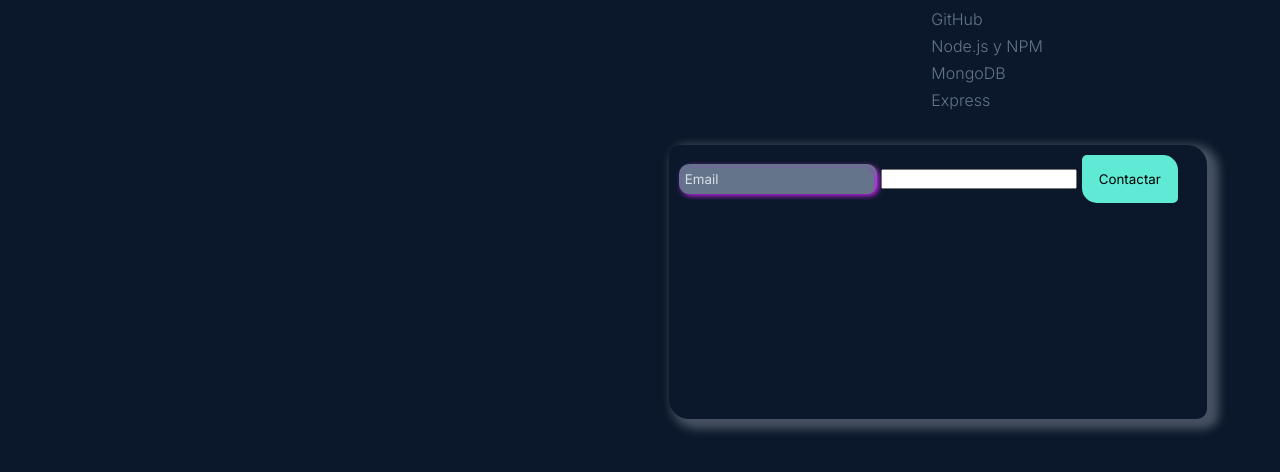
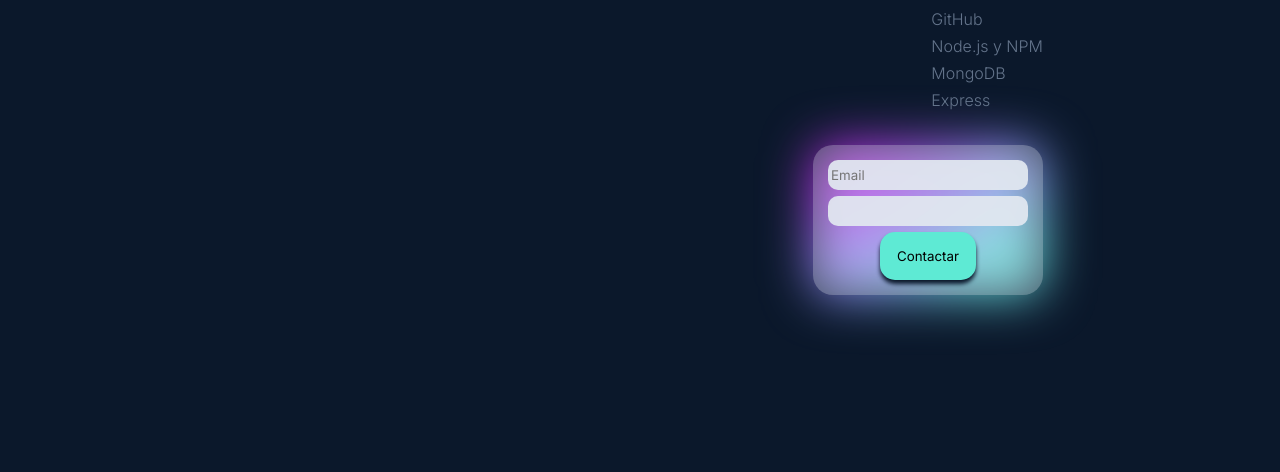
Before and after one commit to JohanAndres1/html-intro, a plain HTML site: page index.html in a window 1280 px wide. Shown: the part 614-1086 px from the top of the page. After the commit the page ends 989 px from the top, so only its background shows below. Drawn offline with Linux system fonts and the light colour scheme.

Commit message:
dando estilo al footer de contacto

```diff
--- a/Estilo.css
+++ b/Estilo.css
@@ -32,13 +32,13 @@
     right: -10px;
     filter: opacity(.5) blur(20px);
     border-radius: 50%;
-    animation: fondo-1 5s linear normal infinite;
+    animation: fondo-1 3s linear normal infinite;
 }
 .fondo::after {
     top: 110px;
     left: 170px;
     background-image: radial-gradient( var(--color-opcion-2), transparent 70%);
-    animation: fondo-2 5s linear normal infinite;
+    animation: fondo-2 2s linear normal infinite;
 }
 
 
@@ -206,32 +206,54 @@ svg:hover {
 
 
 .contactar {
+    width: 200px;
+    display: flex;
+    flex-direction: column;
+    gap: 6px;
+    margin: auto auto;
+    background: var(--color-plateado-transparente-2);
+    padding: 15px;
+    border-radius: 20px;
+    position: relative;
+}
+.contactar::before {
+    content: "";
+    position: absolute;
     width: 100%;
-    height: 254px;
-    padding: 10px;
-    border-radius: 10px 20px;
-    box-shadow: 7px 5px 10px 5px var(--color-plateado-transparente-2);
+    height: 100%;
+    top: 0;
+    left: 0;
+    z-index: -1;
+    filter: blur(25px);
+    border-radius: 20px;
+    background-color: var(--color-opcion-1);
+    background-image: radial-gradient(at 10% 15%, var(--color-opcion-4), transparent 70%),
+    radial-gradient(at 80% 75%, var(--color-opcion-2), transparent 70%);
 }
-
-
-.input-email, .input-email::placeholder {
+.input {
     height: 1.5rem;
+    outline: none;
     border: none;
     border-radius: 10px;
     padding: 3px;
-    background-color: var(--color-letras-2);
-    color: var(--color-blanco);
-    box-shadow: 2px 2px 5px var(--color-opcion-4);
+    background-color: var(--color-blanco);
+    color: var(--color-fondo);
 }
 .button {
+    align-self: center;
     border: none;
     height: 3rem;
     width: 6rem;
     background-color: var(--color-opcion-2);
-    border-radius: 5px 15px;
+    border-radius: 15px;
+    box-shadow: 0px 4px 4px var(--color-fondo);
+    transition: transform .3s;
 }
-
-
+.button:active {
+    box-shadow: inset 0px 4px 2px var(--color-fondo);
+    transform: translateY(1px) scale(.98);
+    transition: transform .2s;
+}
 
 
 
--- a/index.html
+++ b/index.html
@@ -3,7 +3,7 @@
 <head>
     <meta charset="UTF-8">
     <meta name="viewport" content="width=device-width, initial-scale=1.0">
-    <link rel="stylesheet" href="Estilo.css">
+    <link rel="stylesheet" href="estilo.css">
     <link rel="preconnect" href="https://fonts.googleapis.com">
     <link rel="preconnect" href="https://fonts.gstatic.com" crossorigin>
     <link href="https://fonts.googleapis.com/css2?family=Inter:wght@200;300;400;500;600;700;800;900&display=swap" rel="stylesheet">
@@ -22,8 +22,8 @@
                     <p class="header-texto">Lorem ipsum dolor sit amet consectetur adipisicing elit. Autem voluptates culpa veritatis ducimus earum quos nobis veniam? Sunt cum hic, dolorem earum officia vel ipsum aliquam recusandae? Cupiditate, nihil porro?</p>
                 </div>
                 <footer class="header-footer">
-                    <a class="a-icono" href="https://github.com/JohanAndres1"><svg xmlns="http://www.w3.org/2000/svg" viewBox="0 0 496 512"><path d="M165.9 397.4c0 2-2.3 3.6-5.2 3.6-3.3.3-5.6-1.3-5.6-3.6 0-2 2.3-3.6 5.2-3.6 3-.3 5.6 1.3 5.6 3.6zm-31.1-4.5c-.7 2 1.3 4.3 4.3 4.9 2.6 1 5.6 0 6.2-2s-1.3-4.3-4.3-5.2c-2.6-.7-5.5.3-6.2 2.3zm44.2-1.7c-2.9.7-4.9 2.6-4.6 4.9.3 2 2.9 3.3 5.9 2.6 2.9-.7 4.9-2.6 4.6-4.6-.3-1.9-3-3.2-5.9-2.9zM244.8 8C106.1 8 0 113.3 0 252c0 110.9 69.8 205.8 169.5 239.2 12.8 2.3 17.3-5.6 17.3-12.1 0-6.2-.3-40.4-.3-61.4 0 0-70 15-84.7-29.8 0 0-11.4-29.1-27.8-36.6 0 0-22.9-15.7 1.6-15.4 0 0 24.9 2 38.6 25.8 21.9 38.6 58.6 27.5 72.9 20.9 2.3-16 8.8-27.1 16-33.7-55.9-6.2-112.3-14.3-112.3-110.5 0-27.5 7.6-41.3 23.6-58.9-2.6-6.5-11.1-33.3 2.6-67.9 20.9-6.5 69 27 69 27 20-5.6 41.5-8.5 62.8-8.5s42.8 2.9 62.8 8.5c0 0 48.1-33.6 69-27 13.7 34.7 5.2 61.4 2.6 67.9 16 17.7 25.8 31.5 25.8 58.9 0 96.5-58.9 104.2-114.8 110.5 9.2 7.9 17 22.9 17 46.4 0 33.7-.3 75.4-.3 83.6 0 6.5 4.6 14.4 17.3 12.1C428.2 457.8 496 362.9 496 252 496 113.3 383.5 8 244.8 8zM97.2 352.9c-1.3 1-1 3.3.7 5.2 1.6 1.6 3.9 2.3 5.2 1 1.3-1 1-3.3-.7-5.2-1.6-1.6-3.9-2.3-5.2-1zm-10.8-8.1c-.7 1.3.3 2.9 2.3 3.9 1.6 1 3.6.7 4.3-.7.7-1.3-.3-2.9-2.3-3.9-2-.6-3.6-.3-4.3.7zm32.4 35.6c-1.6 1.3-1 4.3 1.3 6.2 2.3 2.3 5.2 2.6 6.5 1 1.3-1.3.7-4.3-1.3-6.2-2.2-2.3-5.2-2.6-6.5-1zm-11.4-14.7c-1.6 1-1.6 3.6 0 5.9 1.6 2.3 4.3 3.3 5.6 2.3 1.6-1.3 1.6-3.9 0-6.2-1.4-2.3-4-3.3-5.6-2z"/></svg></a>
-                    <a class="a-icono" href="https://www.linkedin.com/in/johan-sierra-9227a523b/"><svg xmlns="http://www.w3.org/2000/svg" viewBox="0 0 448 512"><path d="M416 32H31.9C14.3 32 0 46.5 0 64.3v383.4C0 465.5 14.3 480 31.9 480H416c17.6 0 32-14.5 32-32.3V64.3c0-17.8-14.4-32.3-32-32.3zM135.4 416H69V202.2h66.5V416zm-33.2-243c-21.3 0-38.5-17.3-38.5-38.5S80.9 96 102.2 96c21.2 0 38.5 17.3 38.5 38.5 0 21.3-17.2 38.5-38.5 38.5zm282.1 243h-66.4V312c0-24.8-.5-56.7-34.5-56.7-34.6 0-39.9 27-39.9 54.9V416h-66.4V202.2h63.7v29.2h.9c8.9-16.8 30.6-34.5 62.9-34.5 67.2 0 79.7 44.3 79.7 101.9V416z"/></svg></a>
+                    <a target="_blank" class="a-icono" href="https://github.com/JohanAndres1"><svg xmlns="http://www.w3.org/2000/svg" viewBox="0 0 496 512"><path d="M165.9 397.4c0 2-2.3 3.6-5.2 3.6-3.3.3-5.6-1.3-5.6-3.6 0-2 2.3-3.6 5.2-3.6 3-.3 5.6 1.3 5.6 3.6zm-31.1-4.5c-.7 2 1.3 4.3 4.3 4.9 2.6 1 5.6 0 6.2-2s-1.3-4.3-4.3-5.2c-2.6-.7-5.5.3-6.2 2.3zm44.2-1.7c-2.9.7-4.9 2.6-4.6 4.9.3 2 2.9 3.3 5.9 2.6 2.9-.7 4.9-2.6 4.6-4.6-.3-1.9-3-3.2-5.9-2.9zM244.8 8C106.1 8 0 113.3 0 252c0 110.9 69.8 205.8 169.5 239.2 12.8 2.3 17.3-5.6 17.3-12.1 0-6.2-.3-40.4-.3-61.4 0 0-70 15-84.7-29.8 0 0-11.4-29.1-27.8-36.6 0 0-22.9-15.7 1.6-15.4 0 0 24.9 2 38.6 25.8 21.9 38.6 58.6 27.5 72.9 20.9 2.3-16 8.8-27.1 16-33.7-55.9-6.2-112.3-14.3-112.3-110.5 0-27.5 7.6-41.3 23.6-58.9-2.6-6.5-11.1-33.3 2.6-67.9 20.9-6.5 69 27 69 27 20-5.6 41.5-8.5 62.8-8.5s42.8 2.9 62.8 8.5c0 0 48.1-33.6 69-27 13.7 34.7 5.2 61.4 2.6 67.9 16 17.7 25.8 31.5 25.8 58.9 0 96.5-58.9 104.2-114.8 110.5 9.2 7.9 17 22.9 17 46.4 0 33.7-.3 75.4-.3 83.6 0 6.5 4.6 14.4 17.3 12.1C428.2 457.8 496 362.9 496 252 496 113.3 383.5 8 244.8 8zM97.2 352.9c-1.3 1-1 3.3.7 5.2 1.6 1.6 3.9 2.3 5.2 1 1.3-1 1-3.3-.7-5.2-1.6-1.6-3.9-2.3-5.2-1zm-10.8-8.1c-.7 1.3.3 2.9 2.3 3.9 1.6 1 3.6.7 4.3-.7.7-1.3-.3-2.9-2.3-3.9-2-.6-3.6-.3-4.3.7zm32.4 35.6c-1.6 1.3-1 4.3 1.3 6.2 2.3 2.3 5.2 2.6 6.5 1 1.3-1.3.7-4.3-1.3-6.2-2.2-2.3-5.2-2.6-6.5-1zm-11.4-14.7c-1.6 1-1.6 3.6 0 5.9 1.6 2.3 4.3 3.3 5.6 2.3 1.6-1.3 1.6-3.9 0-6.2-1.4-2.3-4-3.3-5.6-2z"/></svg></a>
+                    <a target="_blank" class="a-icono" href="https://www.linkedin.com/in/johan-sierra-9227a523b/"><svg xmlns="http://www.w3.org/2000/svg" viewBox="0 0 448 512"><path d="M416 32H31.9C14.3 32 0 46.5 0 64.3v383.4C0 465.5 14.3 480 31.9 480H416c17.6 0 32-14.5 32-32.3V64.3c0-17.8-14.4-32.3-32-32.3zM135.4 416H69V202.2h66.5V416zm-33.2-243c-21.3 0-38.5-17.3-38.5-38.5S80.9 96 102.2 96c21.2 0 38.5 17.3 38.5 38.5 0 21.3-17.2 38.5-38.5 38.5zm282.1 243h-66.4V312c0-24.8-.5-56.7-34.5-56.7-34.6 0-39.9 27-39.9 54.9V416h-66.4V202.2h63.7v29.2h.9c8.9-16.8 30.6-34.5 62.9-34.5 67.2 0 79.7 44.3 79.7 101.9V416z"/></svg></a>
                 </footer>
             </header>
             <main class="column-main">
@@ -100,8 +100,8 @@
                     </div>
                 </section>
                 <footer class="contactar">
-                    <input class="input-email" type="email" name="email" id="input-email" placeholder="Email">
-                    <input type="text">
+                    <input class="input input-email" type="email" name="email" id="input-email" placeholder="Email">
+                    <input class="input input-text" type="text">
                     <button class="button" type="button">Contactar</button>
                 </footer>
             </main>
```
